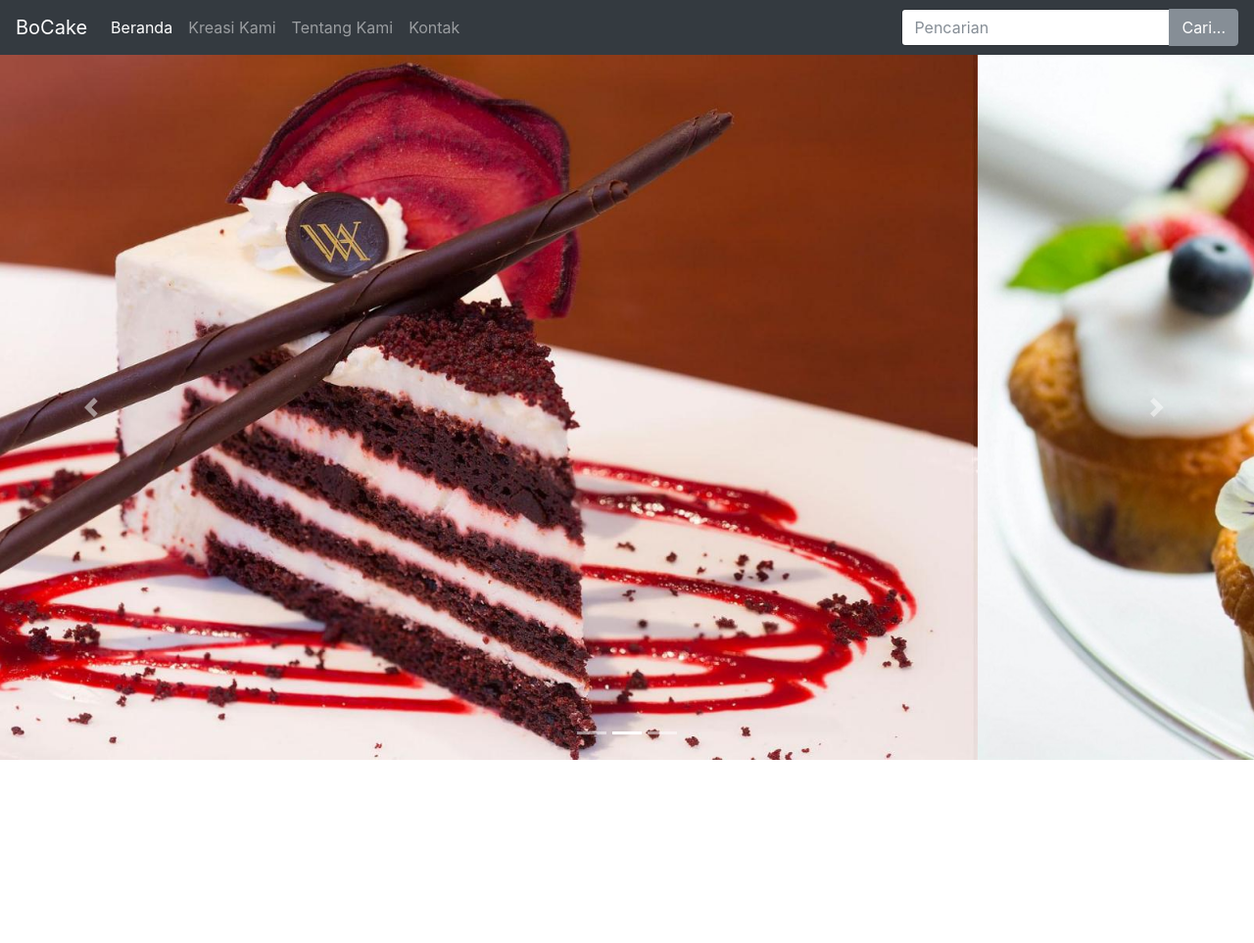
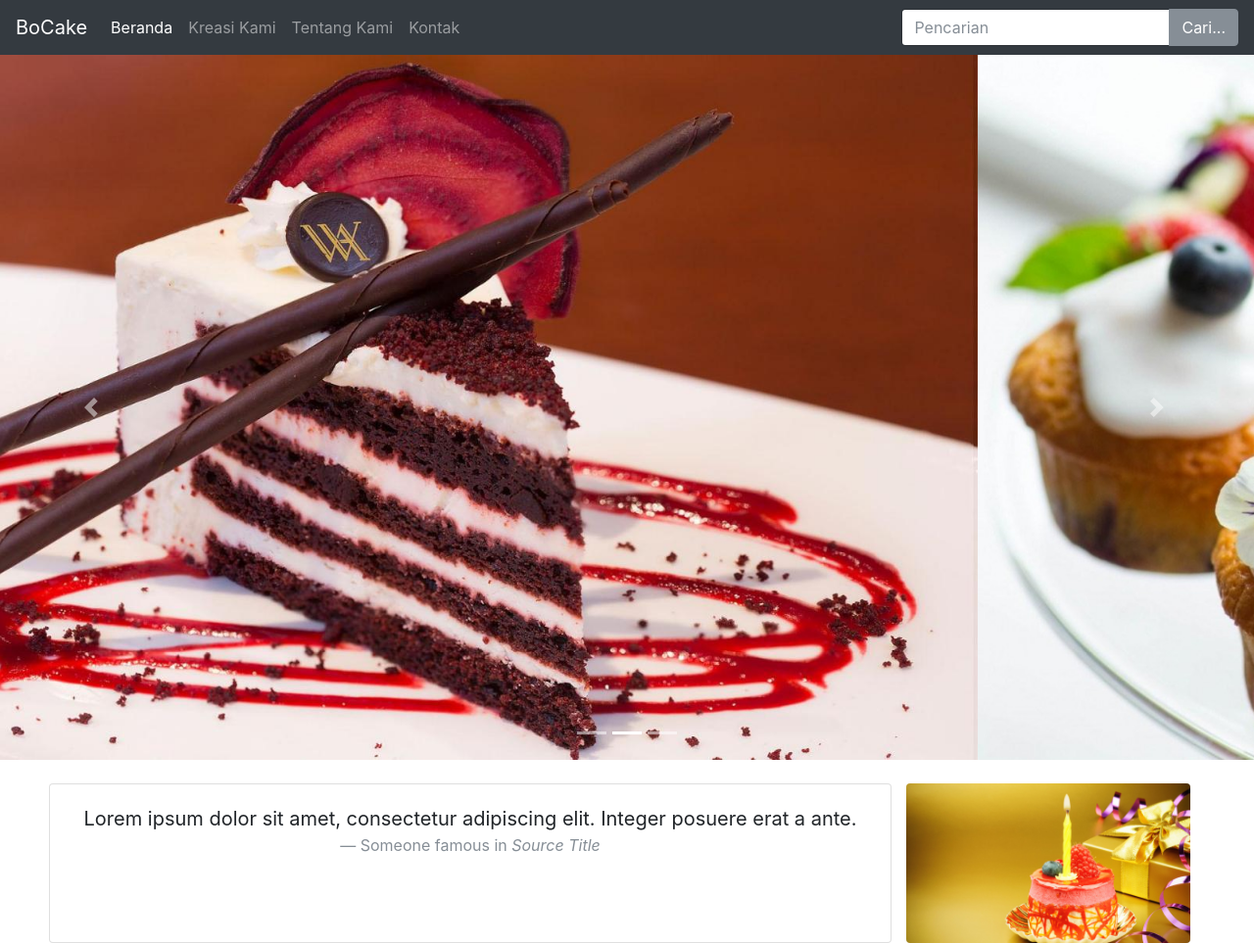
Before and after one commit to PurwoSA/DW-WorthIT-2017, a plain HTML site: page index.html in a window 1280 px wide. Shown: the whole page at 98% size. Before the commit the page ends 800 px from the top, so only its background shows below. Drawn offline with nearby package versions, Linux system fonts and the light colour scheme.

Commit message:
Add quote

```diff
--- a/index.html
+++ b/index.html
@@ -9,6 +9,8 @@
   <!-- Bootstrap CSS -->
   <link rel="stylesheet" href="dist/css/bootstrap.min.css" integrity="sha384-/Y6pD6FV/Vv2HJnA6t+vslU6fwYXjCFtcEpHbNJ0lyAFsXTsjBbfaDjzALeQsN6M" crossorigin="anonymous">
   <link rel="stylesheet" href="dist/css/custom.css">
+
+  <title>BoCake</title>
 </head>
 
 <body>
@@ -72,6 +74,20 @@
         </a>
       </div>
     </div>
+    <br>
+    <div class="row justify-content-md-center">
+      <div class="card col-lg-auto">
+        <div class="card-body">
+          <blockquote class="blockquote text-center">
+            <p class="mb-0">Lorem ipsum dolor sit amet, consectetur adipiscing elit. Integer posuere erat a ante.</p>
+            <footer class="blockquote-footer">Someone famous in <cite title="Source Title">Source Title</cite></footer>
+          </blockquote>
+        </div>
+      </div>
+      <div class="col col-lg-3">
+        <img src="img/quote.jpg" class="img-fluid rounded mx-auto d-block" alt="">
+      </div>
+    </div>
   </div>
   <!-- Optional JavaScript -->
   <!-- jQuery first, then Popper.js, then Bootstrap JS -->
```
Also changed, not shown: img/quote.jpg (added).
